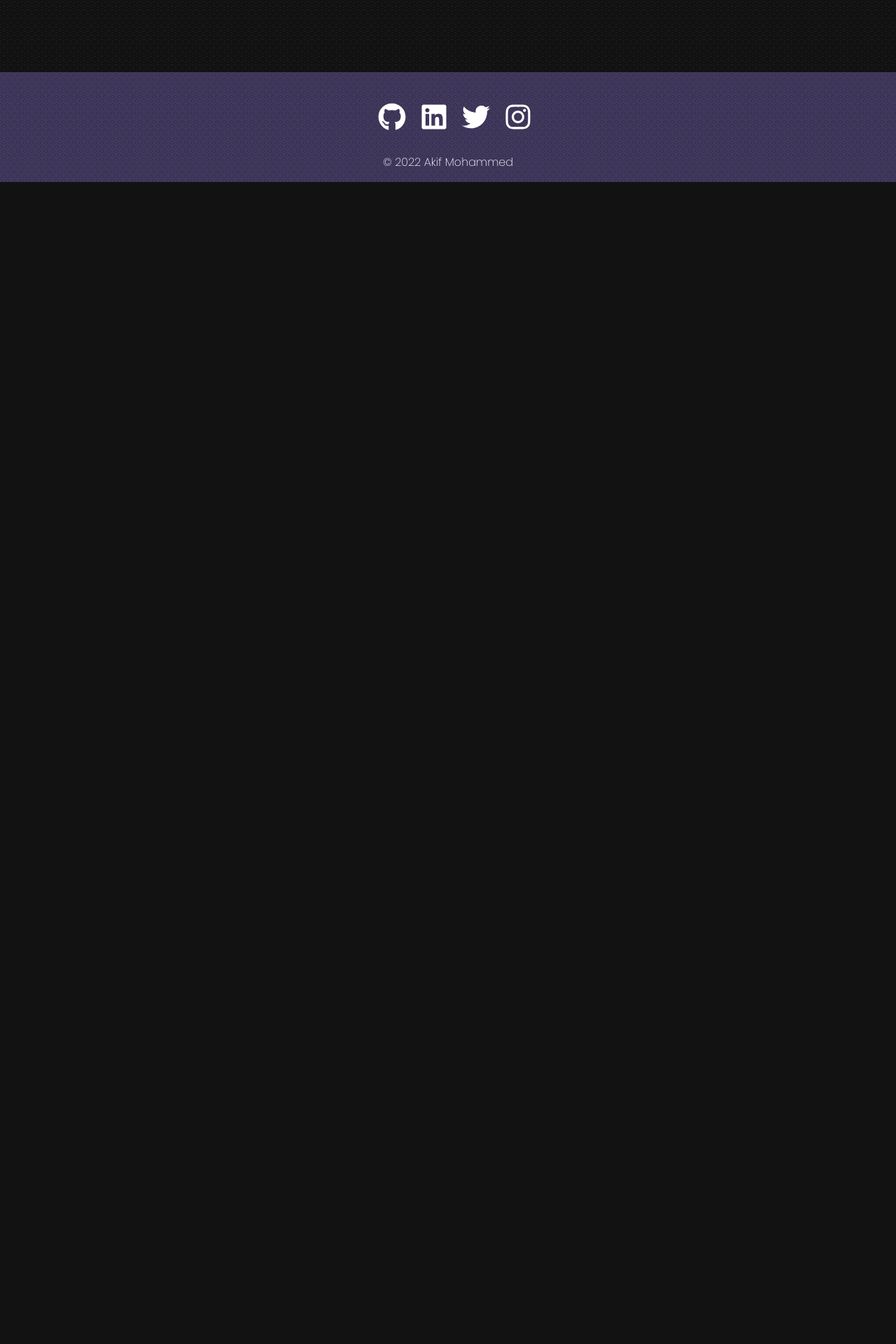
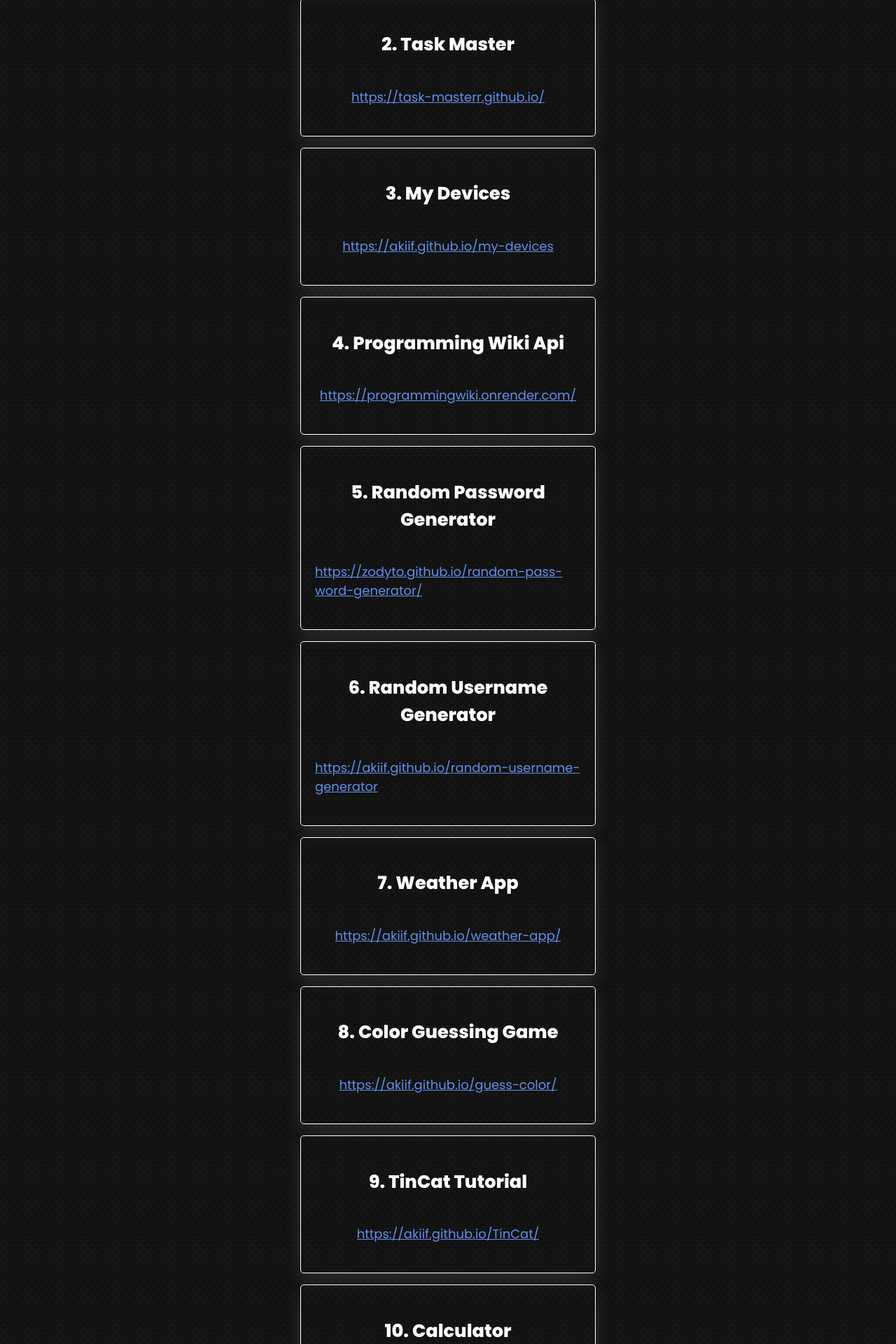
Before and after one commit to akiif/portfolio, a React (Vite) app: page /links in a window 1280 px wide. Before the commit this address had no page. Shown: the part 540-2460 px from the top of the page at 70% size. Before the commit the page ends 800 px from the top, so only its background shows below. Built offline with nearby package versions, Linux system fonts and the light colour scheme.

Commit message:
Added new links page

```diff
--- a/src/App.jsx
+++ b/src/App.jsx
@@ -1,10 +1,15 @@
 import React, { useEffect } from "react";
 import { Routes, Route, useLocation } from "react-router-dom";
+
+// import components
 import Navbar from "./components/Navbar";
+import Footer from "./components/Footer";
+
+// import Pages components
 import Home from "./pages/Home/Home";
 import Projects from "./pages/Projects/Projects";
+import Links from "./pages/Links/Links";
 import NotFound from "./pages/NotFound"
-import Footer from "./components/Footer";
 
 function App() {
   const { pathname, hash, key } = useLocation();
@@ -32,6 +37,7 @@ function App() {
       <Routes>
         <Route path="/" element={<Home />} />
         <Route path="/projects" element={<Projects />} />
+        <Route path="/links" element={<Links />} />
         <Route path="*" element={<NotFound />} />
       </Routes>
       <Footer />
--- a/src/assets/css/index.css
+++ b/src/assets/css/index.css
@@ -344,16 +344,6 @@ article {
   text-decoration: none;
 }
 
-/* Projects Page */
-
-.projects-page-main-title {
-  font-family: "Montserrat", sans-serif;
-  text-align: center;
-  font-size: 4rem;
-  font-weight: 700;
-  padding-top: 10px;
-}
-
 /* 404 Page */
 
 .not-found-page {
@@ -555,7 +545,7 @@ footer {
 
   .nav-item {
     margin: 20px 0px;
-    margin-left: -20px;
+    margin-left: -30px;
     line-height: 30px;
     font-size: 1.4rem;
   }
@@ -649,7 +639,8 @@ footer {
   }
 
   article {
-    font-size: 1.2rem;
+    font-size: 1rem;
+    text-align: justify;
   }
 
   section {
@@ -670,7 +661,7 @@ footer {
     align-items: center;
   }
 
-  .project-item+.project-item {
+  .project-item + .project-item {
     margin-top: 70px;
   }
 
@@ -678,6 +669,10 @@ footer {
     margin-left: auto;
     justify-content: center;
     align-items: center;
+  }
+
+  .project-desc {
+    font-size: 1rem;
   }
 
   .project-img {
--- /dev/null
+++ b/src/assets/css/links.css
@@ -0,0 +1,68 @@
+.links-list {
+  display: flex;
+  flex-wrap: wrap;
+  justify-content: space-evenly;
+}
+
+.link-item {
+  display: flex;
+  flex-direction: column;
+  justify-content: center;
+  align-items: center;
+  padding: 20px;
+  border: 1px solid #fff;
+  border-radius: 5px;
+  margin: 8px;
+  width: 380px;
+  display: flex;
+  box-shadow: rgba(149, 157, 165, 0.2) 0px 8px 24px;
+}
+
+.link-title h3{
+  text-align: center;
+  font-size: 1.6rem;
+}
+
+.links-div {
+  margin-bottom: 6px;
+  overflow: auto;
+}
+
+.links-p {
+  width: 100%;
+  overflow-wrap: break-word;
+  word-wrap: break-word;
+  -ms-word-break: break-all;
+  word-break: break-word;
+  -ms-hyphens: auto;
+  -moz-hyphens: auto;
+  -webkit-hyphens: auto;
+  hyphens: auto;
+}
+
+.links-a {
+  color: #6490E8;
+  font-size: 18px;
+}
+
+.links-a:hover,
+.links-a:focus {
+  color: #7f40ef;
+}
+
+
+/* Media Query for Smartphones */
+
+@media (max-width: 768px) {
+  .links-list {
+    display: flex;
+    flex-wrap: nowrap;
+    flex-direction: column;
+    justify-content: center;
+    align-items: center;
+  }
+
+  .link-item {
+    width: 200px;
+  }
+}
--- a/src/assets/css/projects.css
+++ b/src/assets/css/projects.css
@@ -1,3 +1,13 @@
+/* Projects Page */
+
+.projects-page-main-title {
+  font-family: "Montserrat", sans-serif;
+  text-align: center;
+  font-size: 4rem;
+  font-weight: 700;
+  padding-top: 10px;
+}
+
 .projects-page-item {
   display: flex;
   flex-direction: column;
@@ -135,6 +145,10 @@
 /* Media Query for Smartphones */
 
 @media (max-width: 768px) {
+  .projects-page-main-title {
+    font-size: 3rem;
+  }
+
   .slides-image {
     width: 100%;
     height: auto;
@@ -145,7 +159,7 @@
   }
 
   .projects-page-item-title {
-    font-size: 2.5rem;
+    font-size: 2.0rem;
   }
 
   .projects-tech-stack-title {
@@ -156,4 +170,13 @@
     height: 22px;
     width: 22px;
   }
+
+  .projects-page-desc {
+    font-size: 16px;
+    text-align: justify;
+  }
+
+  .projects-page-links {
+    font-size: 2rem;
+  }
 }
--- /dev/null
+++ b/src/pages/Links/Links.jsx
@@ -0,0 +1,15 @@
+import React from 'react';
+
+// import components
+import LinksList from './components/LinksList';
+
+function Links() {
+  return (
+    <section className='links'>
+      <h2 className="projects-page-main-title">Links</h2>
+      <LinksList />
+    </section>
+  );
+}
+
+export default Links;
--- /dev/null
+++ b/src/pages/Links/components/LinksItem.jsx
@@ -0,0 +1,24 @@
+import React from 'react'
+
+function LinksItem({ id, title, links }) {
+  return (
+    <div className='link-item'>
+      <div className="link-title">
+        <h3>{id}. {title}</h3>
+      </div>
+      <div className="link-links">
+        {
+          links.map(link => (
+            <div className='links-div'>
+              <p className='links-p'>
+                <a className='links-a' href={link} target="_blank" rel="noopener noreferrer" aria-label="Link">{link}</a>
+              </p>
+            </div>
+          ))
+        }
+      </div>
+    </div>
+  )
+}
+
+export default LinksItem;
--- /dev/null
+++ b/src/pages/Links/components/LinksList.jsx
@@ -0,0 +1,23 @@
+import React from 'react';
+import LinksListFile from "../links-list";
+import "../../../assets/css/links.css";
+
+// import components
+import LinksItem from './LinksItem';
+
+function LinksList() {
+  return (
+    <section className='links-list'>
+      {LinksListFile.map((link) =>
+        <LinksItem
+          key={link.id}
+          id={link.id}
+          title={link.title}
+          links={link.links}
+        />
+      )}
+    </section>
+  )
+}
+
+export default LinksList;
--- /dev/null
+++ b/src/pages/Links/links-list.js
@@ -0,0 +1,100 @@
+export default [
+  {
+    id: 1,
+    title: 'Portfolio',
+    links: [
+      "https://akiif.dev"
+    ]
+  },
+  {
+    id: 2,
+    title: 'Task Master',
+    links: [
+      "https://task-masterr.github.io/"
+    ]
+  },
+  {
+    id: 3,
+    title: 'My Devices',
+    links: [
+      "https://akiif.github.io/my-devices"
+    ]
+  },
+  {
+    id: 4,
+    title: 'Programming Wiki Api',
+    links: [
+      "https://programmingwiki.onrender.com/"
+    ]
+  },
+  {
+    id: 5,
+    title: 'Random Password Generator',
+    links: [
+      "https://zodyto.github.io/random-password-generator/"
+    ]
+  },
+  {
+    id: 6,
+    title: 'Random Username Generator',
+    links: [
+      "https://akiif.github.io/random-username-generator"
+    ]
+  },
+  {
+    id: 7,
+    title: 'Weather App',
+    links: [
+      "https://akiif.github.io/weather-app/"
+    ]
+  },
+  {
+    id: 8,
+    title: 'Color Guessing Game',
+    links: [
+      "https://akiif.github.io/guess-color/"
+    ]
+  },
+  {
+    id: 9,
+    title: 'TinCat Tutorial',
+    links: [
+      "https://akiif.github.io/TinCat/"
+    ]
+  },
+  {
+    id: 10,
+    title: 'Calculator',
+    links: [
+      "https://zodyto.github.io/Calculator/"
+    ]
+  },
+  {
+    id: 11,
+    title: 'Simon Game',
+    links: [
+      "https://akiif.github.io/SimonGame/"
+    ]
+  },
+  {
+    id: 12,
+    title: 'Drum Kit',
+    links: [
+      "https://akiif.github.io/DrumKit/"
+    ]
+  },
+  {
+    id: 13,
+    title: 'Tutorial CV',
+    links: [
+      "https://zodyto.github.io/cv/"
+    ]
+  },
+  {
+    id: 14,
+    title: 'My First Portfolio',
+    links: [
+      "http://www.akif.byethost12.com/"
+    ]
+  },
+]
--- a/src/pages/Projects/projects-list.js
+++ b/src/pages/Projects/projects-list.js
@@ -53,7 +53,7 @@ export default [
     slides: ProgrammingWikiMain,
     techStack: [NodeJs, MongoDB],
     desc: "A REST API that serves programming articles and offers a variety of filtering methods (random article, searching by title and tags).",
-    link: "https://programmingwiki.up.railway.app/",
+    link: "https://programmingwiki.onrender.com/",
     github: "https://github.com/akiif/ProgrammingWiki-API",
     npm: "https://www.npmjs.com/package/programmingwiki"
   },
@@ -63,7 +63,7 @@ export default [
     slides: WeatherApp,
     techStack: [Javascript, Html, Css],
     desc: "A simple weather app which is used to fetch the weather by entering the city name or zip code.",
-    link: "https://akif.tech/weather-app/",
+    link: "https://akiif.github.io/weather-app/",
     github: "https://github.com/akiif/weather-app"
   },
   {
@@ -72,7 +72,7 @@ export default [
     slides: GuessColor,
     techStack: [ReactJs, Redux],
     desc: "A simple color guessing game built using React and Redux toolkit.",
-    link: "https://akif.tech/guess-color/",
+    link: "https://akiif.github.io/guess-color/",
     github: "https://github.com/akiif/guess-color"
   },
   {
```
